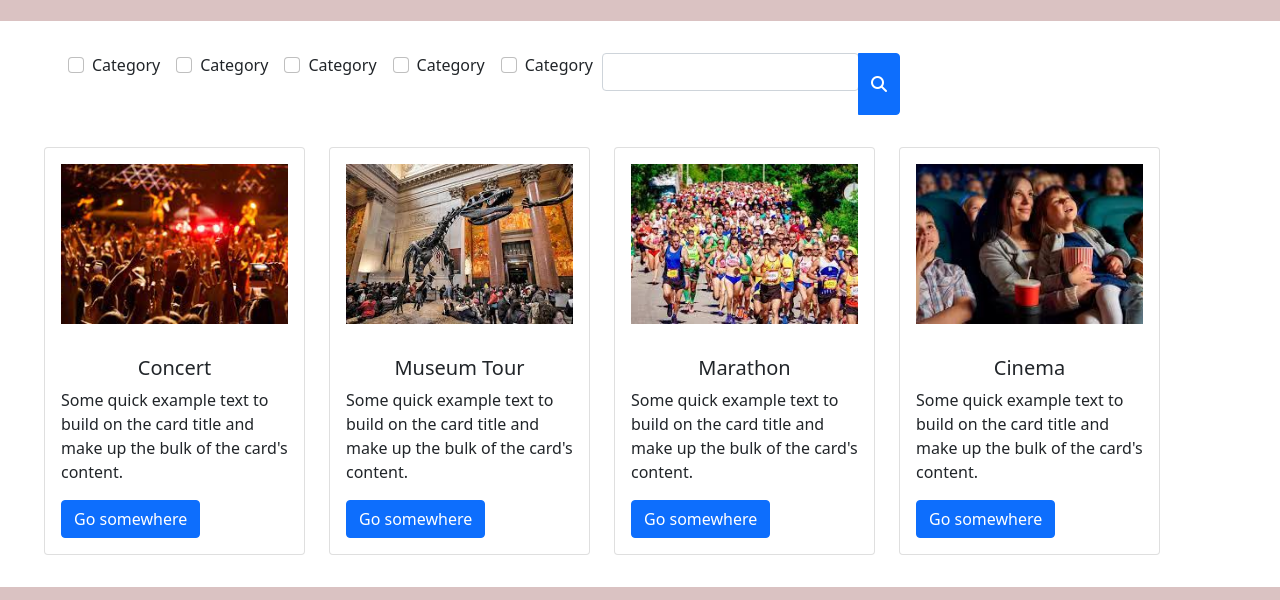
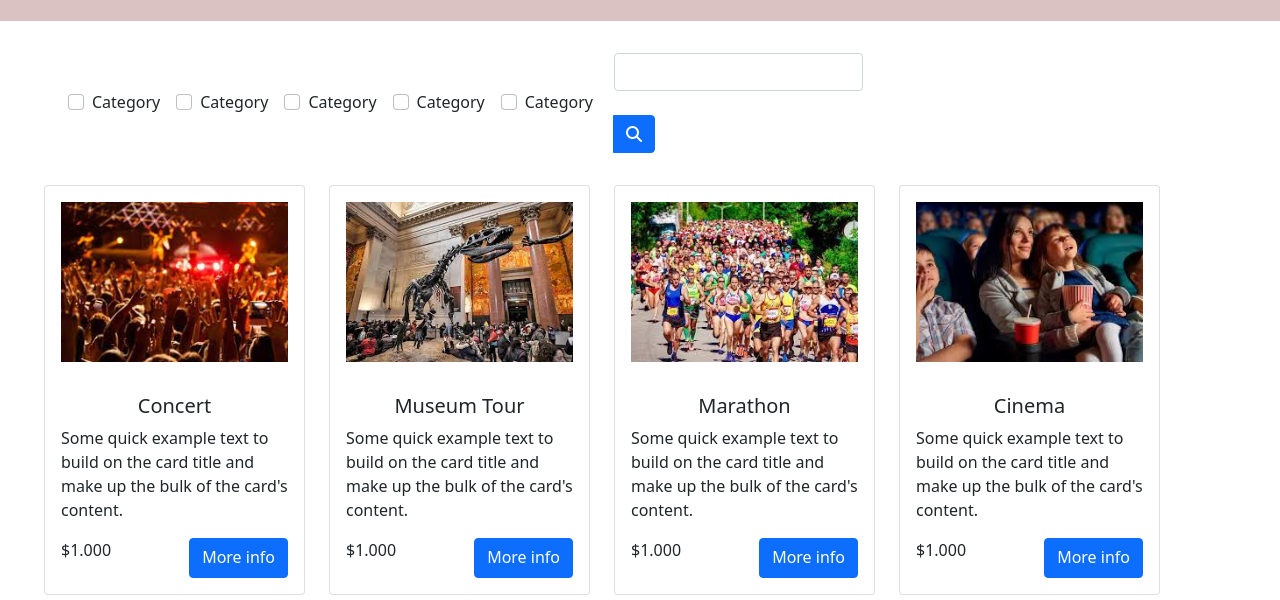
Before and after one commit to MatiJC/Amazing_Events, a plain HTML site: page index.html in a window 1280 px wide. Shown: the part 235-835 px from the top of the page. Drawn offline with nearby package versions, Linux system fonts and the light colour scheme.

Commit message:
Contact doc acomodado

```diff
--- a/index.html
+++ b/index.html
@@ -27,15 +27,15 @@
     <div>
         <main>
             <div class="bg-gray">
-                <div class="container d-flex py-4 justify-content-between ">
+                <div class="container d-flex py-4 justify-content-between">
                     <a class="title anchor-title" href="stats.html">&lt</a>
                     <h1 class="title">Home</h1>
                     <a class="title anchor-title" href="upcoming_events.html">&gt</a>
                 </div>
             </div>
             <div class="custom-container container">
-                <form class="d-flex px-4 my-3">
-                    <div class="d-flex col-sm-4 col-md-6">
+                <form class="row d-flex px-4 my-3">
+                    <div class="d-flex col-sm-8 col-md-6 align-items-center">
                         <div class="form-check form-check-inline">
                             <input class="form-check-input" type="checkbox" id="category1" value="option1">
                             <label class="form-check-label" for="category1">Category</label>
@@ -57,10 +57,10 @@
                             <label class="form-check-label" for="category5">Category</label>
                         </div>
                     </div>
-                    <div class="d-flex">
+                    <div class="d-flex col-sm-12 col-md-6 col-lg-3">
                         <div class="input-group">
                             <div class="form-outline">
-                              <input type="search" id="form1" class="form-control" />
+                              <input type="search" id="form1" class="form-control"/>
                               <label class="form-label" for="form1"></label>
                             </div>
                             <button type="button" class="btn btn-primary">
@@ -78,7 +78,10 @@
                             <div class="card-body">
                                 <h5 class="card-title d-flex justify-content-center">Concert</h5>
                                 <p class="card-text">Some quick example text to build on the card title and make up the bulk of the card's content.</p>
-                                <a href="#" class="btn btn-primary">Go somewhere</a>
+                                <div class="d-flex justify-content-between">
+                                    <p class="card-text">$1.000</p>
+                                    <a href="#" class="btn btn-primary">More info</a>
+                                </div>
                             </div>
                         </div>
                     </div>
@@ -88,7 +91,10 @@
                             <div class="card-body">
                                 <h5 class="card-title d-flex justify-content-center">Museum Tour</h5>
                                 <p class="card-text">Some quick example text to build on the card title and make up the bulk of the card's content.</p>
-                                <a href="#" class="btn btn-primary">Go somewhere</a>
+                                <div class="d-flex justify-content-between">
+                                    <p class="card-text">$1.000</p>
+                                    <a href="#" class="btn btn-primary">More info</a>
+                                </div>
                             </div>
                         </div>
                     </div>
@@ -98,7 +104,10 @@
                             <div class="card-body">
                                 <h5 class="card-title d-flex justify-content-center">Marathon</h5>
                                 <p class="card-text">Some quick example text to build on the card title and make up the bulk of the card's content.</p>
-                                <a href="#" class="btn btn-primary">Go somewhere</a>
+                                <div class="d-flex justify-content-between">
+                                    <p class="card-text">$1.000</p>
+                                    <a href="#" class="btn btn-primary">More info</a>
+                                </div>
                             </div>
                         </div>
                     </div>
@@ -108,7 +117,11 @@
                             <div class="card-body">
                                 <h5 class="card-title d-flex justify-content-center">Cinema</h5>
                                 <p class="card-text">Some quick example text to build on the card title and make up the bulk of the card's content.</p>
-                                <a href="#" class="btn btn-primary">Go somewhere</a>
+                                <div class="d-flex justify-content-between">
+                                    <p class="card-text">$1.000</p>
+                                    <a href="#" class="btn btn-primary">More info</a>
+                                </div>
+
                             </div>
                         </div>
                     </div>
```
Also changed, not shown: contact.html (+22 -4 lines), past_events.html (+20 -8 lines), stats.html (+3 -3 lines), upcoming_events.html (+20 -8 lines).
